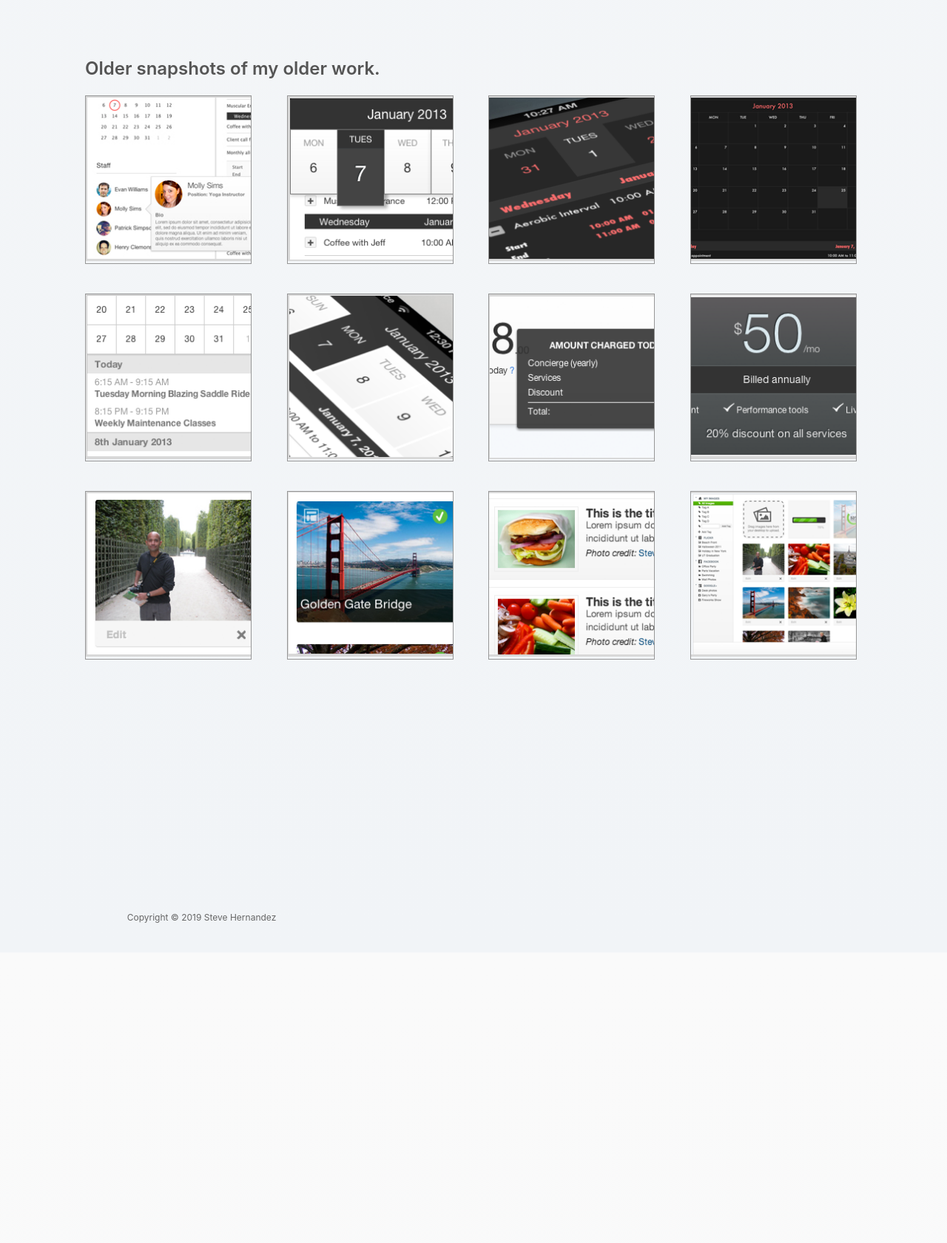
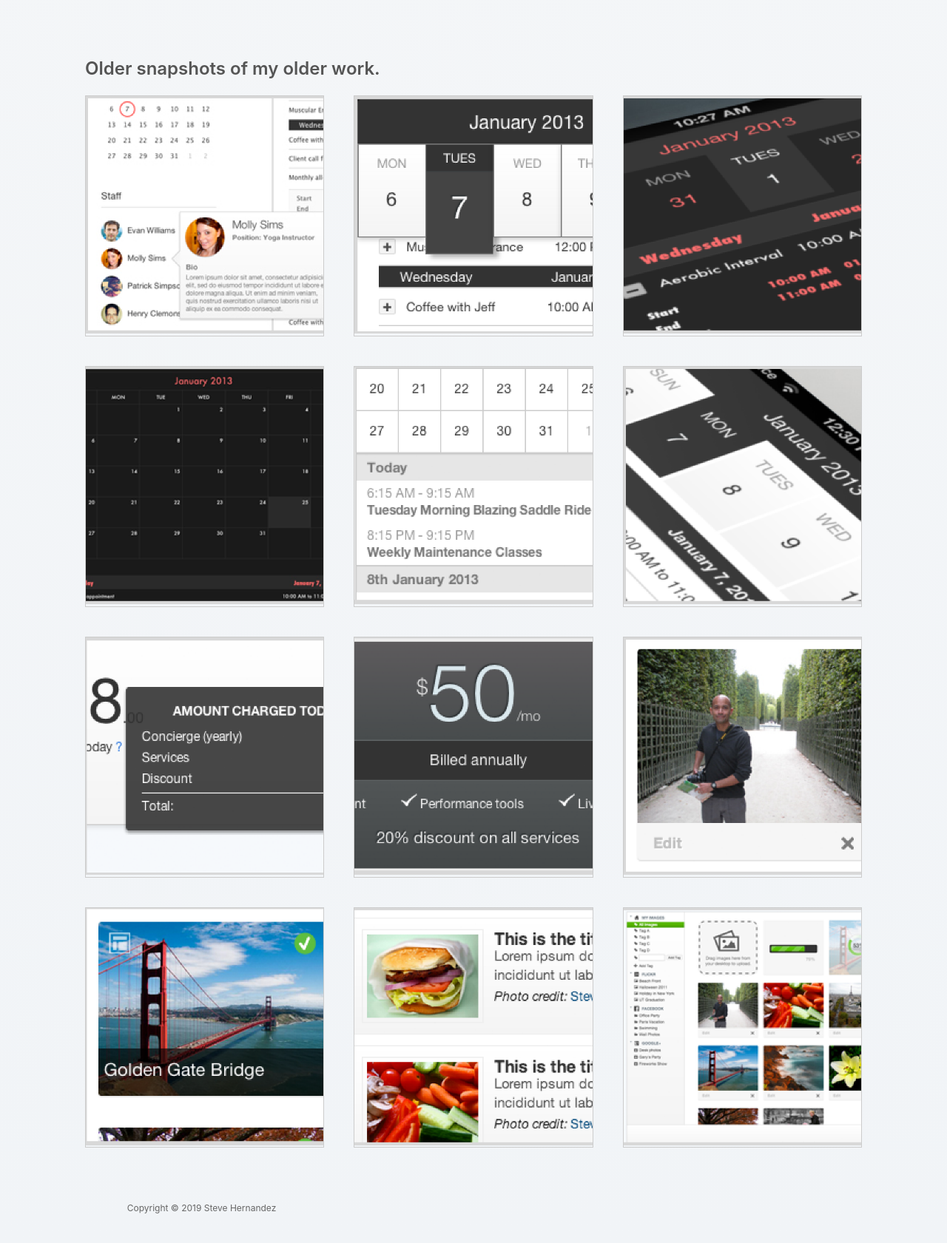
Before and after one commit to slhernandez/slhernandez, a Jekyll site: the page built from page/portfolio.html, in a window 1280 px wide. Shown: the part 4116-5797 px from the top of the page at 74% size. Built offline with Jekyll 4.4.1, drawn with Linux system fonts in a browser that asks for light colours; before the commit the page ends 5404 px from its top, so only the background shows below that.

Commit message:
Added portfolio pages (stubs)

```diff
--- a/_sass/_portfolio.scss
+++ b/_sass/_portfolio.scss
@@ -127,17 +127,16 @@
   margin-top: 4em;
 }
 
-.portfolio-four-grid {
+.portfolio-three-grid {
   display:  grid;
-  grid-template-rows: 1fr 1fr 1fr 1fr;
-  grid-template-columns: 1fr 1fr 1fr 1fr;
+  grid-template-rows: 1fr 1fr 1fr;
+  grid-template-columns: 1fr 1fr 1fr;
   grid-gap: 4em;
   margin: 0 auto;
 }
 
 .portfolio-snapshot {
-  border: 1px solid #979797;
-  width: 225px;
+  border: 1px solid #CCC;
   img {
     width: 100%;
   }
--- a/js/site.js
+++ b/js/site.js
@@ -5,11 +5,13 @@ document.addEventListener("DOMContentLoaded", function () {
   */
   const bindLoadMore = () => {
     const loadBtn = document.querySelector(".load-more");
+    if (loadBtn) {
       loadBtn.addEventListener('click', (e) => {
         e.preventDefault();
         e.stopPropagation();
         appendTeasers(loadBtn);
       });
+    }
   }
 
   const parseHTML = (str) => {
@@ -41,7 +43,9 @@ document.addEventListener("DOMContentLoaded", function () {
 
         // add the load more button back.
         const updateLoadBtn = document.querySelector(".load-more");
+        if (updateLoadBtn) {
           insertAfter(loadMoreBtn, cardContainer);
+        }
       });
   }
   bindLoadMore();
--- a/page/portfolio.html
+++ b/page/portfolio.html
@@ -12,10 +12,10 @@ layout: wrapper
     <div class="portfolio-feature-info">
       <h2>Pop-a-Shop Store for your Instagram Account</h2>
       <p>Your own personal pop up shop!</p>
-      <div class="portfolio-feature-view-details">
+      <a href="../portfolio/popashop.html"><div class="portfolio-feature-view-details">
         <H4>View Details</H4>
         <div class="details-icon" data-icon="a"></div>
-      </div>
+      </div></a>
     </div>
   </div>
 
@@ -26,10 +26,10 @@ layout: wrapper
     <div class="portfolio-feature-info">
       <h2>GO Engage - An easy way to schedule.</h2>
       <p>Making teaching and learning from one another simpler.  Find an expert and schedule a call.</p>
-      <div class="portfolio-feature-view-details">
+      <a href="../portfolio/engage.html"><div class="portfolio-feature-view-details">
         <H4>View Details</H4>
         <div class="details-icon" data-icon="a"></div>
-      </div>
+      </div></a>
     </div>
   </div>
 
@@ -40,10 +40,10 @@ layout: wrapper
     <div class="portfolio-feature-info">
       <h2>Bookscribbles</h2>
       <p>Designed to organize your annotations.</p>
-      <div class="portfolio-feature-view-details">
+      <a href="../portfolio/bookscribbles.html"><div class="portfolio-feature-view-details">
         <H4>View Details</H4>
         <div class="details-icon" data-icon="a"></div>
-      </div>
+      </div></a>
     </div>
   </div>
 
@@ -53,66 +53,66 @@ layout: wrapper
       <img src="/images/portfolio/engage-iphone-square.png" />
       <h2>GO - Mobile Web App for iPhone</h2>
       <p>Engage with prominent professionals who value teaching and mentoring for the sake of better outcomes.</p>
-      <div class="portfolio-square-view-details">
+      <a href="../portfolio/mobile_go.html"><div class="portfolio-square-view-details">
         <H4>View Details</H4>
         <div class="details-icon" data-icon="a"></div>
-      </div>
+      </div></a>
     </div>
 
     <div class="portfolio-square">
       <img src="/images/portfolio/skyrocket-iphone-square.png" />
       <h2>SkyRocket Mail - iOS App</h2>
       <p>More personal and engaging email app that will immediately make an emotional connection to your inbox.</p>
-      <div class="portfolio-square-view-details">
+      <a href="../portfolio/rocket_email.html"><div class="portfolio-square-view-details">
         <H4>View Details</H4>
         <div class="details-icon" data-icon="a"></div>
-      </div>
+      </div></a>
     </div>
 
     <div class="portfolio-square">
       <img src="/images/portfolio/event-picasso-square.png" />
       <h2>Event Picasso - iOS App</h2>
       <p>Event planning application for Weddings, Baby Showers, and other special event parties.</p>
-      <div class="portfolio-square-view-details">
+      <a href="../portfolio/event_picasso.html"><div class="portfolio-square-view-details">
         <H4>View Details</H4>
         <div class="details-icon" data-icon="a"></div>
-      </div>
+      </div></a>
     </div>
 
     <div class="portfolio-square">
       <img src="/images/portfolio/wikiband-iphone-square.png" />
       <h2>WikiBand - iOS App</h2>
       <p>A design experiment that allowed me to explore ways to visually present content with a popular medium (music).  This is a small iOS app that displays wikipedia articles of your favorite bands or playlist.</p>
-      <div class="portfolio-square-view-details">
+      <a href="../portfolio/wiki_band.html"><div class="portfolio-square-view-details">
         <H4>View Details</H4>
         <div class="details-icon" data-icon="a"></div>
-      </div>
+      </div></a>
     </div>
 
     <div class="portfolio-square">
       <img src="/images/portfolio/music-player-square.png" />
       <h2>Music Player - Mobile App</h2>
       <p>Basic music player application that was inspired by Rdio's blurred album art background approach. I wanted to explore this concept</p>
-      <div class="portfolio-square-view-details">
+      <a href="../portfolio/music_player.html"><div class="portfolio-square-view-details">
         <H4>View Details</H4>
         <div class="details-icon" data-icon="a"></div>
-      </div>
+      </div></a>
     </div>
 
     <div class="portfolio-square">
       <img src="/images/portfolio/favflix-square.png" />
       <h2>FavFlix - Website</h2>
       <p>This web application was inspired by Netflix's playstation application. Movie or film entries are retrieved from IMDB. A simple layout for displaying media content.</p>
-      <div class="portfolio-square-view-details">
+      <a href="../portfolio/favflix.html"><div class="portfolio-square-view-details">
         <H4>View Details</H4>
         <div class="details-icon" data-icon="a"></div>
-      </div>
+      </div></a>
     </div>
 
   </div>
 
   <h2 class="portfolio-caption">Older snapshots of my older work.</h2>
-  <div class="portfolio-four-grid">
+  <div class="portfolio-three-grid">
     <div class="portfolio-snapshot">
       <img src="/images/portfolio/snapshot/cal_shot1.png"/>
     </div>
--- /dev/null
+++ b/portfolio/bookscribbles.html
@@ -0,0 +1,5 @@
+---
+layout: wrapper
+---
+
+<p>bookscribbles</p>
--- /dev/null
+++ b/portfolio/engage.html
@@ -0,0 +1,5 @@
+---
+layout: wrapper
+---
+
+<p>engage</p>
--- /dev/null
+++ b/portfolio/event_picasso.html
@@ -0,0 +1,5 @@
+---
+layout: wrapper
+---
+
+<p>Event Picasso</p>
--- /dev/null
+++ b/portfolio/favflix.html
@@ -0,0 +1,5 @@
+---
+layout: wrapper
+---
+
+<p>favflix</p>
--- /dev/null
+++ b/portfolio/mobile_go.html
@@ -0,0 +1,5 @@
+---
+layout: wrapper
+---
+
+<p>mobile GO</p>
--- /dev/null
+++ b/portfolio/music_player.html
@@ -0,0 +1,5 @@
+---
+layout: wrapper
+---
+
+<p>music player</p>
--- /dev/null
+++ b/portfolio/popashop.html
@@ -0,0 +1,5 @@
+---
+layout: wrapper
+---
+
+<p>popashop!</p>
--- /dev/null
+++ b/portfolio/rocket_email.html
@@ -0,0 +1,5 @@
+---
+layout: wrapper
+---
+
+<p>rocket email</p>
--- /dev/null
+++ b/portfolio/wikiband.html
@@ -0,0 +1,5 @@
+---
+layout: wrapper
+---
+
+<p>wikiband</p>
```
Lines whose indentation alone changed are shown as unchanged.
